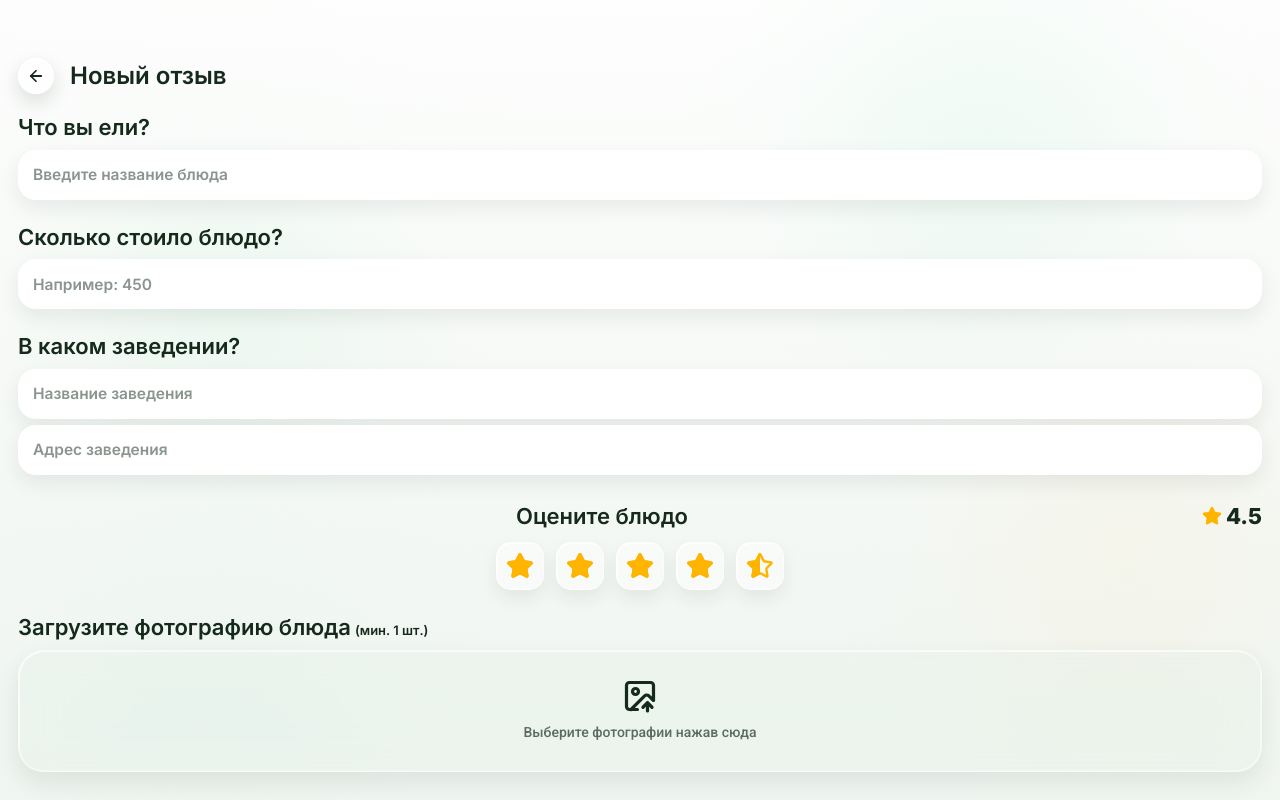
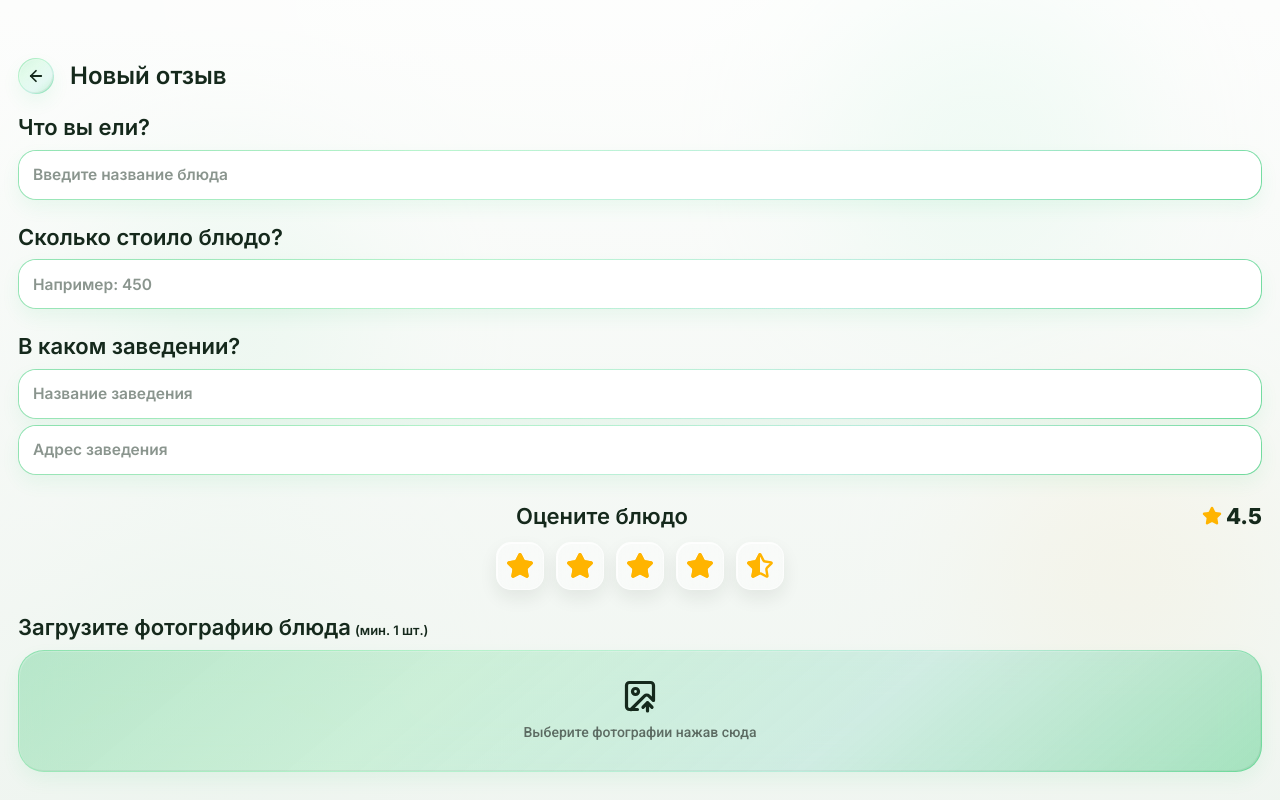
Before and after one commit to goldslugger762/foody-front, a Next.js app: page /new-review in a window 1280 px wide. Built offline with nearby package versions, Linux system fonts and the light colour scheme.

Commit message:
стилек

```diff
--- a/components/review/new-review-form.tsx
+++ b/components/review/new-review-form.tsx
@@ -2,6 +2,7 @@
 
 import {
   type ChangeEvent,
+  type CSSProperties,
   type InputHTMLAttributes,
   type KeyboardEvent,
   type PointerEvent as ReactPointerEvent,
@@ -29,7 +30,7 @@ const STAR_YELLOW = "#FFB400";
 const PRESS_CLASSES =
   "origin-center transition-transform duration-150 ease-out active:scale-[0.94] [-webkit-tap-highlight-color:transparent]";
 const FIELD_SURFACE_CLASSES = cn(
-  "h-[50px] rounded-[18px] border border-white/80 bg-white",
+  "h-[50px] rounded-[18px] border border-transparent bg-white",
   "shadow-[0_8px_20px_rgba(20,40,28,0.08),inset_1px_1px_0_rgba(255,255,255,0.72),inset_-1px_-1px_0_rgba(255,255,255,0.28)]",
   "transition-shadow duration-150",
   "focus-within:ring-2 focus-within:ring-[#15291C]/12 focus-within:shadow-[0_10px_24px_rgba(20,40,28,0.1),inset_1px_1px_0_rgba(255,255,255,0.78)]"
@@ -82,6 +83,7 @@ const REVIEW_BACKGROUNDS: Record<Palette, { base: string; blobs: ReviewBlob[] }>
 };
 
 type ReviewFieldProps = {
+  brand: string;
   label: string;
   placeholder: string;
   value: string;
@@ -91,6 +93,17 @@ type ReviewFieldProps = {
 
 function canAnimate(shouldReduceMotion: boolean | null) {
   return !shouldReduceMotion;
+}
+
+function getReviewChromeStyle(
+  brand: string,
+  fill = "#FFFFFF"
+): CSSProperties {
+  return {
+    background: `linear-gradient(${fill}, ${fill}) padding-box, linear-gradient(140deg, color-mix(in srgb, ${brand} 52%, transparent), rgba(122,236,164,0.50), rgba(100,218,189,0.38), color-mix(in srgb, ${brand} 68%, transparent)) border-box`,
+    boxShadow:
+      "0 8px 18px rgba(46,204,113,0.08), inset 1px 1px 0 rgba(255,255,255,0.18), inset -1px -1px 0 rgba(11,47,29,0.05)",
+  };
 }
 
 function ReviewBackgroundBlobs({ palette }: { palette: Palette }) {
@@ -123,6 +136,7 @@ function ReviewBackgroundBlobs({ palette }: { palette: Palette }) {
 }
 
 function ReviewField({
+  brand,
   label,
   placeholder,
   value,
@@ -139,6 +153,7 @@ function ReviewField({
         contentClassName="h-full"
         tintClassName={FIELD_TINT_CLASSES}
         highlightClassName="after:border-[0.5px] after:border-white/58 after:shadow-[inset_1px_1px_0_rgba(255,255,255,0.74),inset_-1px_-1px_0_rgba(255,255,255,0.26)]"
+        style={getReviewChromeStyle(brand)}
       >
         <Input
           value={value}
@@ -244,9 +259,11 @@ function RatingControl({
 }
 
 function PhotoUpload({
+  brand,
   files,
   onFilesChange,
 }: {
+  brand: string;
   files: File[];
   onFilesChange: (files: File[]) => void;
 }) {
@@ -282,11 +299,12 @@ function PhotoUpload({
         type="button"
         onClick={() => inputRef.current?.click()}
         className={cn(
-          "flex min-h-[122px] w-full cursor-pointer flex-col items-center justify-center gap-2 rounded-[26px] border border-white/65 bg-[#E8ECE9]/34 px-5 text-center text-[#15291C]",
-          "shadow-[0_10px_24px_rgba(20,40,28,0.09),inset_1px_1px_0_rgba(255,255,255,0.72),inset_-1px_-1px_0_rgba(255,255,255,0.28)] backdrop-blur-[18px] backdrop-saturate-[170%]",
+          "flex min-h-[122px] w-full cursor-pointer flex-col items-center justify-center gap-2 rounded-[26px] border border-transparent px-5 text-center text-[#15291C]",
+          "backdrop-blur-[18px] backdrop-saturate-[170%]",
           "outline-none focus-visible:ring-2 focus-visible:ring-[#15291C]/18",
           PRESS_CLASSES
         )}
+        style={getReviewChromeStyle(brand, "rgba(232,236,233,0.46)")}
       >
         <ImageUp className="size-9" strokeWidth={2.15} />
         <span className="font-[family-name:var(--font-roboto)] text-[14px] font-medium text-[#5C6B62]">
@@ -306,7 +324,8 @@ function PhotoUpload({
           {previews.map((preview) => (
             <div
               key={preview.url}
-              className="relative size-16 shrink-0 overflow-hidden rounded-[14px] border border-white/65 bg-white/42 shadow-[0_6px_14px_rgba(20,40,28,0.1)]"
+              className="relative size-16 shrink-0 overflow-hidden rounded-[14px] border border-transparent"
+              style={getReviewChromeStyle(brand, "rgba(255,255,255,0.72)")}
             >
               {/* eslint-disable-next-line @next/next/no-img-element */}
               <img
@@ -327,10 +346,10 @@ function CategoryButton({ brand }: { brand: string }) {
     <button
       type="button"
       className={cn(
-        "flex h-[52px] w-full cursor-pointer items-center gap-3 rounded-[18px] border-[0.5px] border-white/80 bg-white px-4 text-left text-[#15291C]",
-        "shadow-[inset_1px_1px_0_rgba(255,255,255,0.7),inset_-1px_-1px_0_rgba(255,255,255,0.3),0_4px_14px_rgba(20,40,28,0.06)]",
+        "flex h-[52px] w-full cursor-pointer items-center gap-3 rounded-[18px] border border-transparent px-4 text-left text-[#15291C]",
         PRESS_CLASSES
       )}
+      style={getReviewChromeStyle(brand)}
     >
       <span className="text-[15.5px] leading-snug font-bold tracking-[0px] text-[#15291C]">
         Выберите категорию
@@ -343,12 +362,14 @@ function CategoryButton({ brand }: { brand: string }) {
 }
 
 function TagsInput({
+  brand,
   tags,
   tagDraft,
   onTagDraftChange,
   onAddTag,
   onRemoveTag,
 }: {
+  brand: string;
   tags: string[];
   tagDraft: string;
   onTagDraftChange: (tag: string) => void;
@@ -376,6 +397,7 @@ function TagsInput({
         className={cn(FIELD_SURFACE_CLASSES, "min-h-[52px] h-auto")}
         tintClassName={FIELD_TINT_CLASSES}
         highlightClassName="after:border-[0.5px] after:border-white/58 after:shadow-[inset_1px_1px_0_rgba(255,255,255,0.74),inset_-1px_-1px_0_rgba(255,255,255,0.26)]"
+        style={getReviewChromeStyle(brand)}
       >
         <div className="flex min-h-[50px] flex-wrap items-center gap-1.5 px-2.5 py-2">
           {tags.map((tag) => (
@@ -383,7 +405,8 @@ function TagsInput({
               key={tag}
               type="button"
               onClick={() => onRemoveTag(tag)}
-              className="inline-flex h-[28px] items-center gap-1 rounded-full bg-[rgba(46,204,113,0.14)] px-2.5 text-[12px] font-bold text-[#0E8A4F]"
+              className="inline-flex h-[28px] items-center gap-1 rounded-full border border-transparent px-2.5 text-[12px] font-bold text-[#0E8A4F]"
+              style={getReviewChromeStyle(brand, "rgba(46,204,113,0.14)")}
             >
               <span>#{tag}</span>
               <X className="size-3" strokeWidth={2.2} />
@@ -452,9 +475,10 @@ export function NewReviewForm({ brand, palette }: NewReviewFormProps) {
               onClick={handleBackClick}
               className={cn(
                 "grid size-9 shrink-0 cursor-pointer place-items-center rounded-full text-[#15291C] outline-none",
-                "border border-white/65 bg-white/58 shadow-[0_8px_20px_rgba(20,40,28,0.14),inset_1px_1px_0_rgba(255,255,255,0.86),inset_-1px_-1px_0_rgba(255,255,255,0.28)]",
+                "border border-transparent",
                 "backdrop-blur-[18px] backdrop-saturate-[180%] transition-transform duration-150 ease-out focus-visible:ring-2 focus-visible:ring-[#15291C]/18"
               )}
+              style={getReviewChromeStyle(brand, "rgba(255,255,255,0.58)")}
               whileTap={canAnimate(shouldReduceMotion) ? { scale: 0.92 } : undefined}
             >
               <ArrowLeft className="size-[18px]" strokeWidth={2.35} />
@@ -466,6 +490,7 @@ export function NewReviewForm({ brand, palette }: NewReviewFormProps) {
 
           <div className="space-y-6">
             <ReviewField
+              brand={brand}
               label="Что вы ели?"
               placeholder="Введите название блюда"
               value={dish}
@@ -473,6 +498,7 @@ export function NewReviewForm({ brand, palette }: NewReviewFormProps) {
             />
 
             <ReviewField
+              brand={brand}
               label="Сколько стоило блюдо?"
               placeholder="Например: 450"
               value={price}
@@ -490,6 +516,7 @@ export function NewReviewForm({ brand, palette }: NewReviewFormProps) {
                   contentClassName="h-full"
                   tintClassName={FIELD_TINT_CLASSES}
                   highlightClassName="after:border-[0.5px] after:border-white/58 after:shadow-[inset_1px_1px_0_rgba(255,255,255,0.74),inset_-1px_-1px_0_rgba(255,255,255,0.26)]"
+                  style={getReviewChromeStyle(brand)}
                 >
                   <Input
                     aria-label="Название заведения"
@@ -504,6 +531,7 @@ export function NewReviewForm({ brand, palette }: NewReviewFormProps) {
                   contentClassName="h-full"
                   tintClassName={FIELD_TINT_CLASSES}
                   highlightClassName="after:border-[0.5px] after:border-white/58 after:shadow-[inset_1px_1px_0_rgba(255,255,255,0.74),inset_-1px_-1px_0_rgba(255,255,255,0.26)]"
+                  style={getReviewChromeStyle(brand)}
                 >
                   <Input
                     aria-label="Адрес заведения"
@@ -522,7 +550,7 @@ export function NewReviewForm({ brand, palette }: NewReviewFormProps) {
               onRate={setRating}
             />
 
-            <PhotoUpload files={photos} onFilesChange={setPhotos} />
+            <PhotoUpload brand={brand} files={photos} onFilesChange={setPhotos} />
 
             <section>
               <div className="mb-2 flex items-end justify-between gap-3">
@@ -534,9 +562,10 @@ export function NewReviewForm({ brand, palette }: NewReviewFormProps) {
                 </span>
               </div>
               <GlassSurface
-                className="min-h-[124px] rounded-[22px] border border-white/80 bg-white shadow-[0_8px_20px_rgba(20,40,28,0.08),inset_1px_1px_0_rgba(255,255,255,0.72),inset_-1px_-1px_0_rgba(255,255,255,0.28)] transition-shadow duration-150 focus-within:ring-2 focus-within:ring-[#15291C]/12"
+                className="min-h-[124px] rounded-[22px] border border-transparent bg-white transition-shadow duration-150 focus-within:ring-2 focus-within:ring-[#15291C]/12"
                 tintClassName={FIELD_TINT_CLASSES}
                 highlightClassName="after:border-[0.5px] after:border-white/58 after:shadow-[inset_1px_1px_0_rgba(255,255,255,0.74),inset_-1px_-1px_0_rgba(255,255,255,0.26)]"
+                style={getReviewChromeStyle(brand)}
               >
                 <Textarea
                   value={review}
@@ -551,6 +580,7 @@ export function NewReviewForm({ brand, palette }: NewReviewFormProps) {
             <CategoryButton brand={brand} />
 
             <TagsInput
+              brand={brand}
               tags={tags}
               tagDraft={tagDraft}
               onTagDraftChange={setTagDraft}
```
